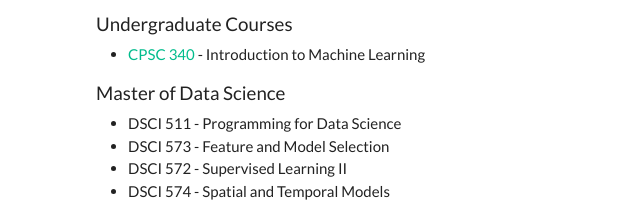
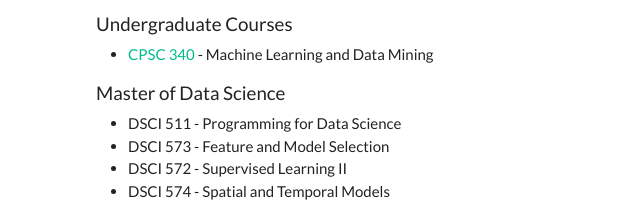
Before and after one commit to p-bajpai/p-bajpai.github.io, a website: page teaching/index.html in a window 1280 px wide. Shown: the part 198-411 px from the top of the page, 182-822 px from the left. Drawn offline with nearby package versions, Linux system fonts and the light colour scheme; some icons are missing.

Commit message:
Update index.html

```diff
--- a/teaching/index.html
+++ b/teaching/index.html
@@ -121,7 +121,7 @@ height="0" width="0" style="display:none;visibility:hidden"></iframe></noscript>
   <h5 id="ug">Undergraduate Courses</h5>
 
   <ul>
-	<li><a href="https://www.students.cs.ubc.ca/~cs-340/">CPSC 340</a> - Introduction to Machine Learning</li>
+	<li><a href="https://www.students.cs.ubc.ca/~cs-340/">CPSC 340</a> - Machine Learning and Data Mining</li>
   </ul>
 
   <h5 id="mds">Master of Data Science</h5>
```
